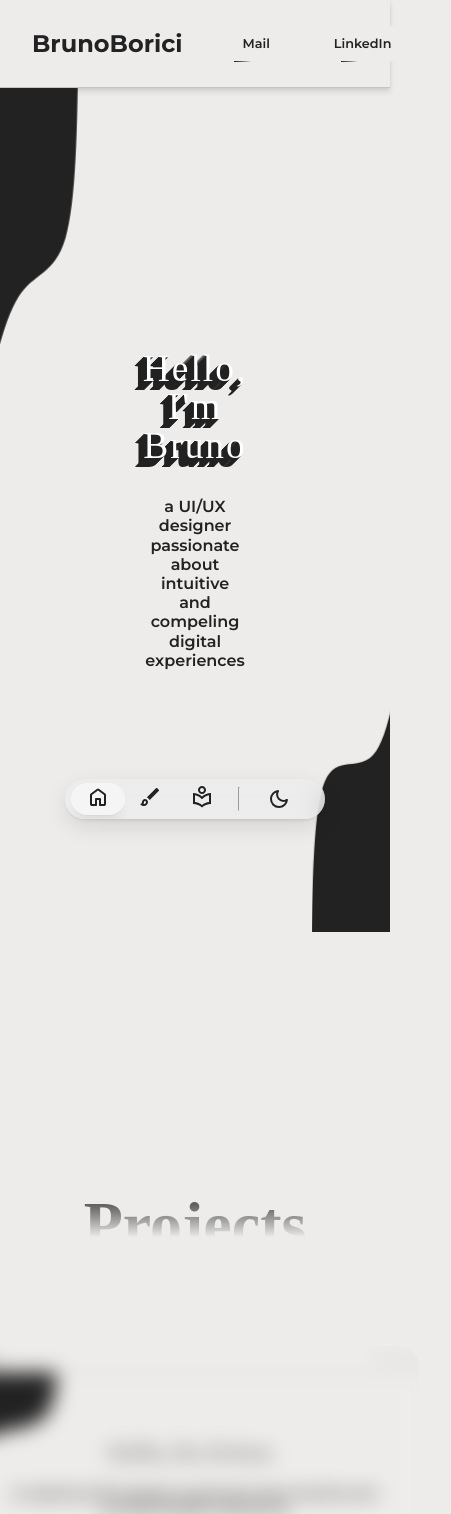
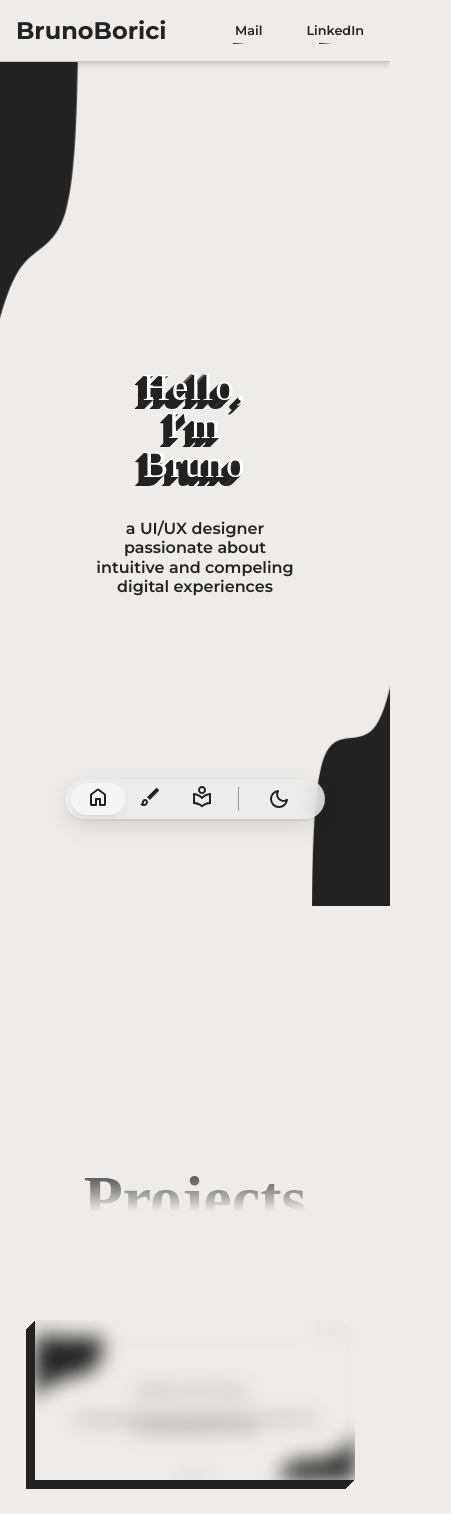
Before and after one commit to imsooverusernames/Portfolio-Website, a React (Create React App) app: page / in a window 390 px wide. Shown: the top 1514 px of the page, 451 px wide, since content can reach past the window. Built offline with nearby package versions, Linux system fonts and the light colour scheme; a web font is replaced by a local one.

Commit message:
fixed responsive design issues and media q

```diff
--- a/src/App.css
+++ b/src/App.css
@@ -77,56 +77,3 @@
 h6 {
   font-weight: normal;
 }
-
-/* Media Queries */
-
-@media screen and (max-width: 576px) {
-  header {
-    padding: 1rem;
-  }
-
-  header nav ul li a {
-    font-size: 0.8rem;
-    padding: 5px 10px;
-  }
-
-  header nav ul {
-    margin: 0;
-  }
-
-  #projects p {
-    display: none;
-  }
-
-  .description {
-    margin: 0.2rem 4rem;
-  }
-
-  .contact-button {
-    display: none;
-  }
-}
-
-@media screen and (max-width: 768px) {
-  .project-img {
-    min-width: 18rem;
-    height: 10rem;
-  }
-
-  .soon img {
-    min-width: 18rem;
-    height: 10rem;
-  }
-
-  .description {
-    margin: 0.2rem 8rem;
-  }
-
-  footer p {
-    color: transparent;
-  }
-
-  .contact-section {
-    gap: 1rem;
-  }
-}
--- a/src/components/Footer/Footer.css
+++ b/src/components/Footer/Footer.css
@@ -72,3 +72,19 @@
     transform: scale(1.1);
     transition: scale 0.1s ease;
   }
+
+  @media screen and (max-width: 768px) {
+    footer p {
+      color: transparent;
+    }
+  }
+
+  @media screen and (max-width: 576px) {
+    .contact-button {
+      display: none;
+    }
+
+    .social-icons {
+      flex-direction: row;
+    }
+  }
--- a/src/components/Hero/Hero.css
+++ b/src/components/Hero/Hero.css
@@ -89,3 +89,15 @@
   color: var(--text-color);
   margin: 0 18rem;
 }
+
+@media screen and (max-width: 768px) {
+  .description {
+    margin: 0.2rem 8rem;
+  }
+}
+
+@media screen and (max-width: 576px) {
+  .description {
+    margin: 0.2rem 4rem;
+  }
+}
--- a/src/components/Navbar/Navbar.css
+++ b/src/components/Navbar/Navbar.css
@@ -134,3 +134,18 @@
     width: 0;
   }
 }
+
+@media screen and (max-width: 576px) {
+  header {
+    padding: 1rem;
+  }
+
+  header nav ul li a {
+    font-size: 0.8rem;
+    padding: 5px 10px;
+  }
+
+  header nav ul {
+    margin: 0;
+  }
+}
--- a/src/components/Projects/Projects.css
+++ b/src/components/Projects/Projects.css
@@ -45,6 +45,8 @@
   z-index: 1;
 }
 
+/* Showcase styling */
+
 .showcase {
   display: flex;
   justify-content: space-around;
@@ -62,8 +64,8 @@
 }
 
 .project-img {
-  min-width: 28rem;
-  height: 15rem;
+  min-width: clamp(20rem, 50vw, 28rem);
+  height: clamp(10rem, 25vw, 15rem);
   box-shadow: -1px 1px 0 #222, -2px 2px 0 #222, -3px 3px 0 #222, -4px 4px 0 #222,
     -5px 5px 0 #222, -6px 6px 0 #222, -7px 7px 0 #222, -8px 8px 0 #222,
     -9px 9px 0 #222;
@@ -109,3 +111,9 @@
   -webkit-text-fill-color: transparent;
   text-shadow: var(--text-color);
 }
+
+@media screen and (max-width: 576px) {
+  #projects p {
+    display: none;
+  }
+}
--- a/src/components/Skillset/Skillset.css
+++ b/src/components/Skillset/Skillset.css
@@ -86,6 +86,9 @@
 }
 
 @media screen and (max-width: 768px) {
+  .slider {
+    max-width: 100%;
+  }
   .slide img {
     margin: 0 16px;
   }
```
Also changed, not shown: 1 other file (tests, documents, lock files or other folders).
